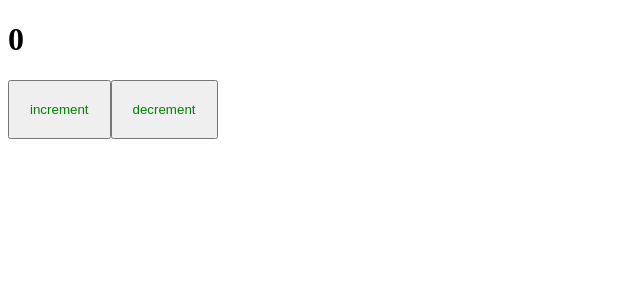
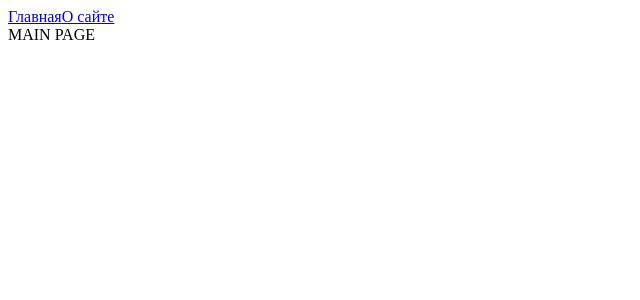
Before and after one commit to 233gme/production_project, a React app: page / in a window 1280 px wide. Shown: the top 300 px of the page, without its empty margins (0-640 px from the left). Built offline with nearby package versions, Linux system fonts and the light colour scheme.

Commit message:
1.6 Added Routes, Lazy Suspence, fix tsconfig;

```diff
--- a/package.json
+++ b/package.json
@@ -15,6 +15,7 @@
     "@types/node": "^17.0.21",
     "@types/react": "^17.0.39",
     "@types/react-dom": "^17.0.11",
+    "@types/react-router-dom": "^5.3.3",
     "@types/webpack": "^5.28.0",
     "@types/webpack-dev-server": "^4.7.2",
     "css-loader": "^6.6.0",
@@ -32,6 +33,7 @@
   },
   "dependencies": {
     "react": "^17.0.2",
-    "react-dom": "^17.0.2"
+    "react-dom": "^17.0.2",
+    "react-router-dom": "^6.2.1"
   }
 }
--- a/public/index.html
+++ b/public/index.html
@@ -5,7 +5,7 @@
     <meta name="viewport"
           content="width=device-width, user-scalable=no, initial-scale=1.0, maximum-scale=1.0, minimum-scale=1.0">
     <meta http-equiv="X-UA-Compatible" content="ie=edge">
-    <title>Document</title>
+    <title>App</title>
 </head>
 <body>
 <div id="root"></div>
--- a/src/App.tsx
+++ b/src/App.tsx
@@ -1,10 +1,20 @@
-import React from 'react';
-import Counter from "./components/Counter";
+import React, {Suspense} from 'react';
+import {Link, Route, Routes} from 'react-router-dom';
+import {AboutPageAsync} from "./pages/AboutPages/AboutPage.async";
+import {MainPageAsync} from "./pages/MainPages/MainPage.async";
 
 const App = () => {
     return (
         <div>
-            <Counter />
+            <Link to={'/'}>Главная</Link>
+            <Link to={'/about'}>О сайте</Link>
+
+            <Suspense fallback={<div>Loading...</div>}>
+                <Routes>
+                    <Route path={'/about'} element={<AboutPageAsync />}/>
+                    <Route path={'/'} element={<MainPageAsync/>}/>
+                </Routes>
+            </Suspense>
         </div>
     );
 };
--- a/src/index.tsx
+++ b/src/index.tsx
@@ -1,7 +1,10 @@
 import {render} from "react-dom";
 import App from "./App";
+import {BrowserRouter} from "react-router-dom";
 
 render(
-    <App/>,
+    <BrowserRouter>
+        <App/>
+    </BrowserRouter>,
     document.getElementById('root')
 )
--- /dev/null
+++ b/src/pages/AboutPages/AboutPage.async.tsx
@@ -0,0 +1,3 @@
+import {lazy} from "react";
+
+export const AboutPageAsync = lazy(() => import('./AboutPage'));
--- /dev/null
+++ b/src/pages/AboutPages/AboutPage.tsx
@@ -0,0 +1,11 @@
+import React from 'react';
+
+const AboutPage = () => {
+    return (
+        <div>
+            ABOUT PAGE
+        </div>
+    );
+};
+
+export default AboutPage;
--- /dev/null
+++ b/src/pages/MainPages/MainPage.async.tsx
@@ -0,0 +1,3 @@
+import {lazy} from "react";
+
+export const MainPageAsync = lazy(() => import('./MainPage'));
--- /dev/null
+++ b/src/pages/MainPages/MainPage.tsx
@@ -0,0 +1,11 @@
+import React from 'react';
+
+const MainPage = () => {
+    return (
+        <div>
+            MAIN PAGE
+        </div>
+    );
+};
+
+export default MainPage;
--- a/tsconfig.json
+++ b/tsconfig.json
@@ -5,7 +5,7 @@
     // Однако это не означает, что теперь вовсе нельзя использовать any.
     // Это означает лишь, что в подобных ситуация разработчик должен явно писать any,
     "noImplicitAny": true,
-    "module": "es6",
+    "module": "esnext",
     // В какую спецификацию компилируем: для поддержки большинства браузеров
     "target": "es5",
     "jsx": "react-jsx",
```
Also changed, not shown: 3 other files (tests, documents, lock files or other folders).
